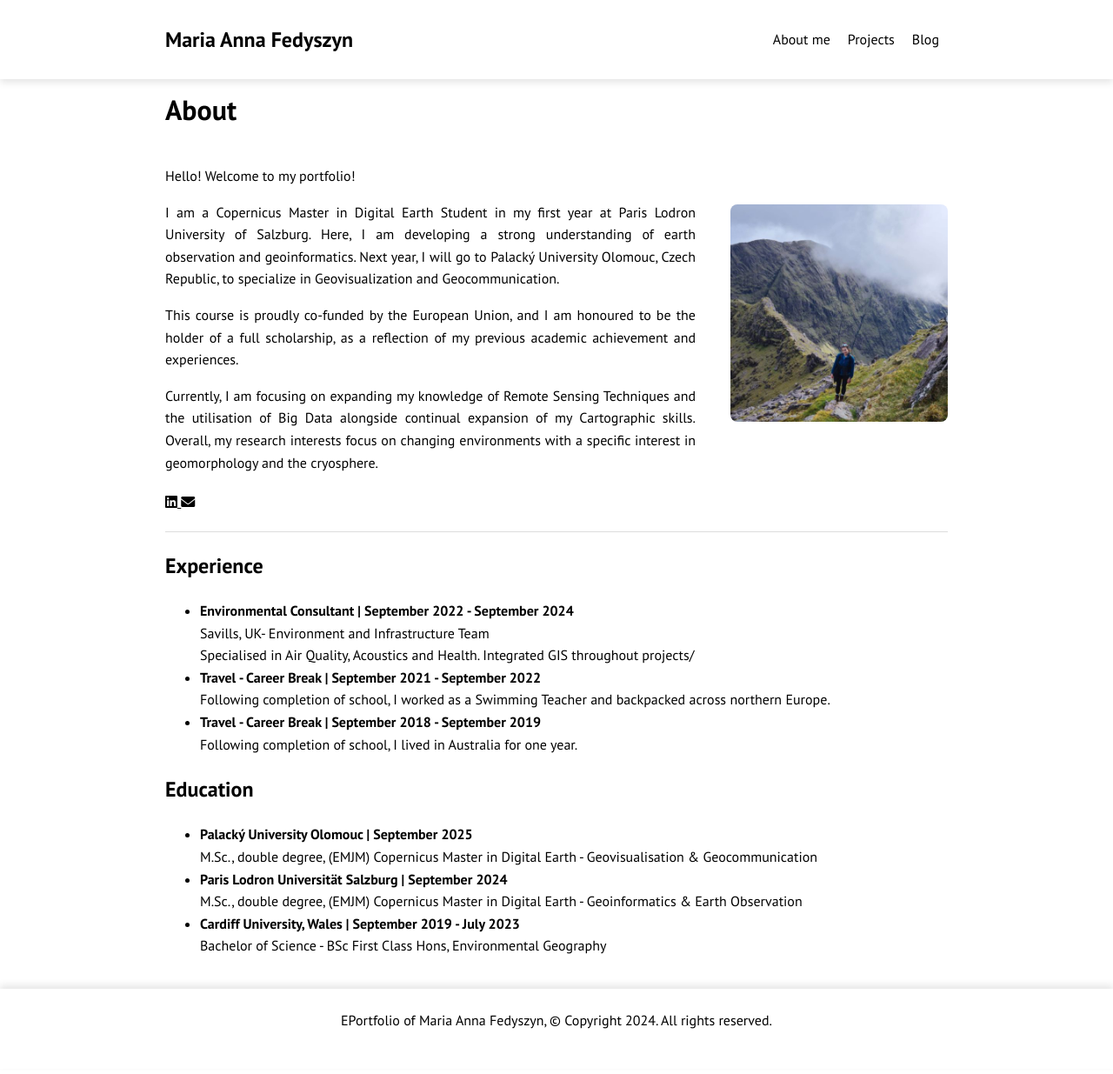
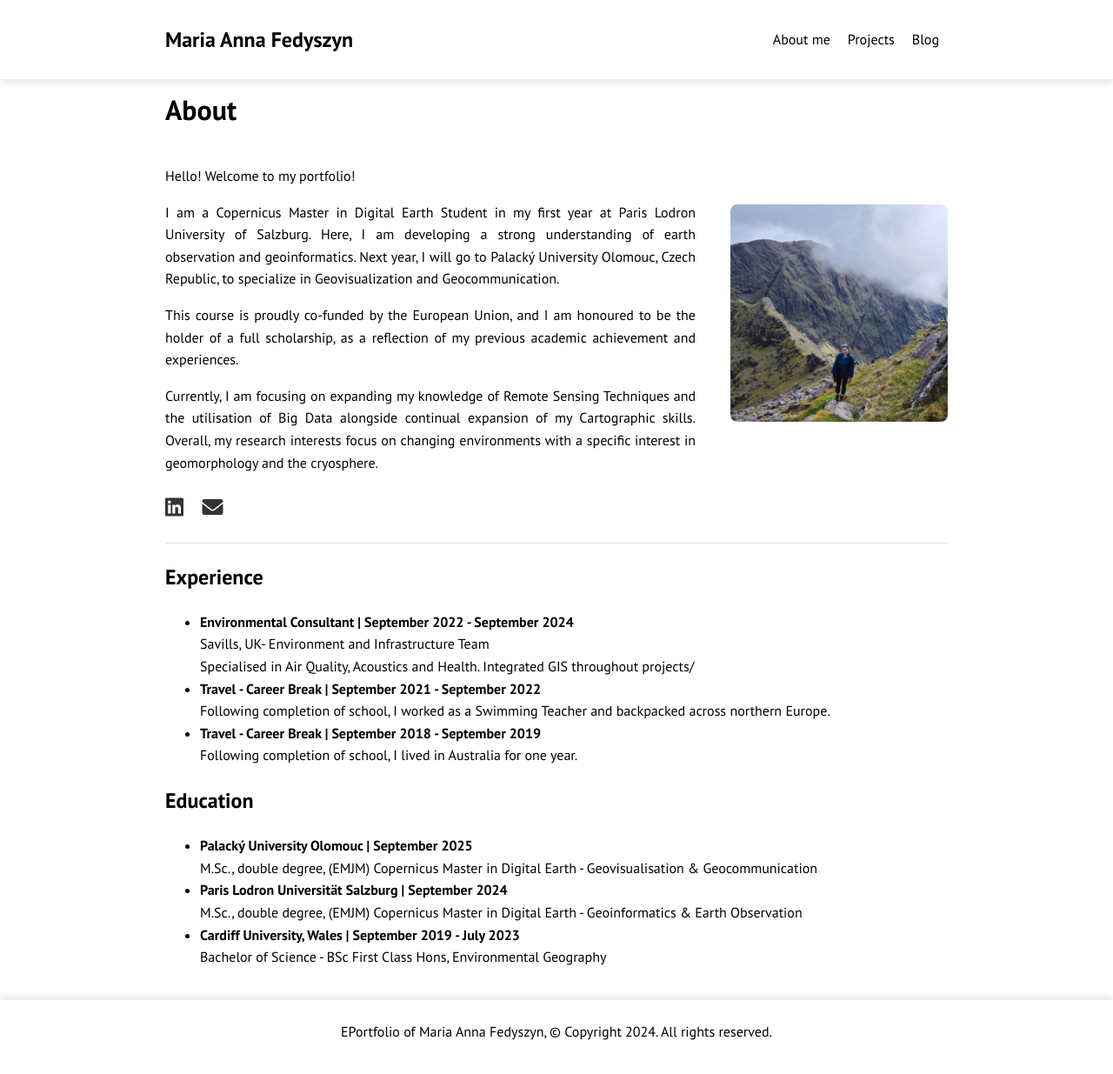
Before and after one commit to maria-anna-gis/maria-anna-gis.github.io, a Jekyll site: the page built from index.md, in a window 1280 px wide and 1242 px high. Shown: the top 1235 px of the window at 87% size. Built offline with Jekyll 4.4.1, drawn with Linux system fonts in a browser that asks for light colours.

Commit message:
Update main.css

```diff
--- a/assets/main.css
+++ b/assets/main.css
@@ -301,3 +301,18 @@ footer p {
         margin-top: 20px; /* Add space above the image */
     }
 }
+
+.contact-icons {
+    text-align: centre;
+}
+
+.contact-icons a {
+    margin-right: 15px;
+    color: #333;
+    font-size: 24px;
+    text-decoration: none;
+}
+
+.contact-icons a:hover {
+    color: #6c6c6c;
+}
```
